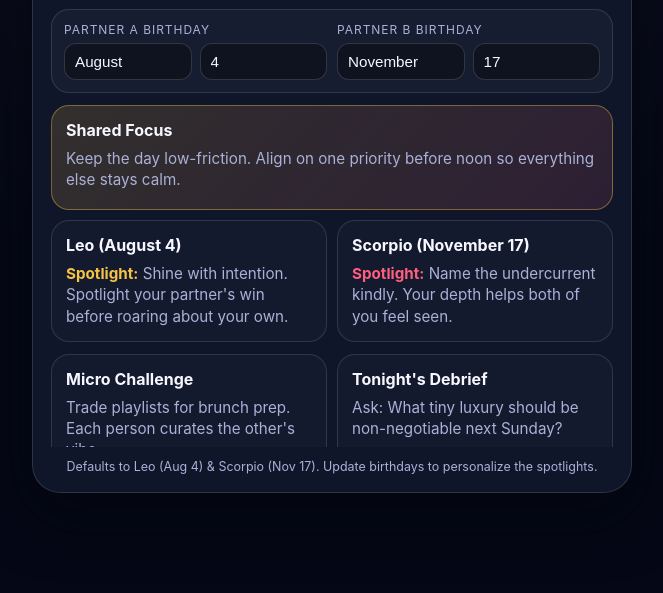
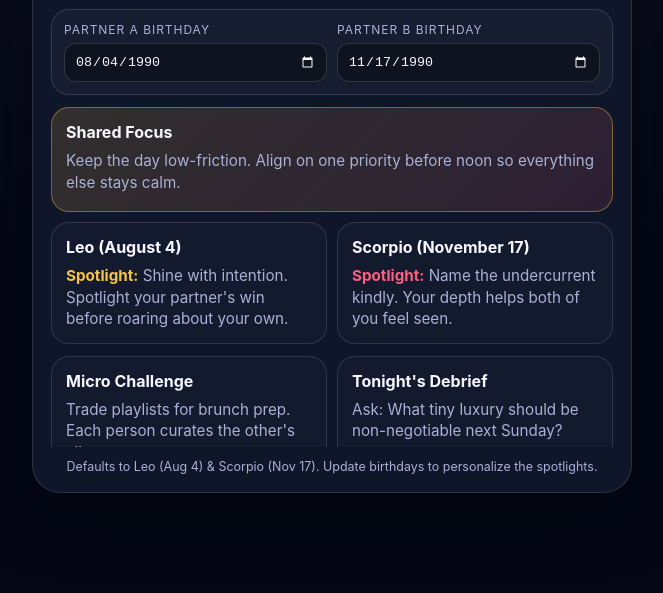
Before and after one commit to mrtsm/leo-scorpio-advice, a website: page horoscope-advice/index.html in a window 1280 px wide. Shown: the part 207-800 px from the top of the page, without its empty margins (308-971 px from the left). Drawn offline with Linux system fonts and the light colour scheme.

Commit message:
Restore date picker inputs

```diff
--- a/horoscope-advice/index.html
+++ b/horoscope-advice/index.html
@@ -84,25 +84,13 @@
       margin-bottom: 6px;
       color: var(--muted);
     }
-    .controls .date-picker {
-      display: grid;
-      grid-template-columns: 1fr 1fr;
-      gap: 8px;
-    }
-    select {
+    .controls input {
       width: 100%;
-      padding: 9px 10px;
+      padding: 10px;
       border-radius: 12px;
       border: 1px solid rgba(255, 255, 255, 0.15);
       background: rgba(0, 0, 0, 0.35);
       color: var(--text);
-      font-size: 0.95rem;
-      appearance: none;
-      position: relative;
-    }
-    select:focus-visible {
-      outline: 2px solid var(--accent);
-      outline-offset: 2px;
     }
     .content {
       flex: 1;
@@ -184,18 +172,12 @@
 
     <section class="controls">
       <div>
-        <label for="partner-a-month">Partner A birthday</label>
-        <div class="date-picker">
-          <select id="partner-a-month" aria-label="Partner A birth month"></select>
-          <select id="partner-a-day" aria-label="Partner A birth day"></select>
-        </div>
+        <label for="partner-a-date">Partner A birthday</label>
+        <input type="date" id="partner-a-date" name="partner-a-date" />
       </div>
       <div>
-        <label for="partner-b-month">Partner B birthday</label>
-        <div class="date-picker">
-          <select id="partner-b-month" aria-label="Partner B birth month"></select>
-          <select id="partner-b-day" aria-label="Partner B birth day"></select>
-        </div>
+        <label for="partner-b-date">Partner B birthday</label>
+        <input type="date" id="partner-b-date" name="partner-b-date" />
       </div>
     </section>
 
@@ -286,65 +268,30 @@
     };
 
     const defaults = {
-      partnerA: { month: 8, day: 4 },
-      partnerB: { month: 11, day: 17 }
+      partnerA: { month: 8, day: 4, value: "1990-08-04" },
+      partnerB: { month: 11, day: 17, value: "1990-11-17" }
     };
 
-    const months = [
-      "January","February","March","April","May","June","July","August","September","October","November","December"
-    ];
-
-    const controls = {
-      partnerA: {
-        month: document.getElementById("partner-a-month"),
-        day: document.getElementById("partner-a-day")
-      },
-      partnerB: {
-        month: document.getElementById("partner-b-month"),
-        day: document.getElementById("partner-b-day")
-      }
+    const inputs = {
+      partnerA: document.getElementById("partner-a-date"),
+      partnerB: document.getElementById("partner-b-date")
     };
 
-    function daysInMonth(month) {
-      if ([1,3,5,7,8,10,12].includes(month)) return 31;
-      if ([4,6,9,11].includes(month)) return 30;
-      return 29; // February with leap-year grace
+    Object.entries(inputs).forEach(([key, input]) => {
+      if (!input.value) {
+        input.value = defaults[key].value;
+      }
+      input.addEventListener("input", updateAdvice);
+    });
+
+    function parseBirthday(value, fallback) {
+      if (!value) return fallback;
+      const parts = value.split("-").map(Number);
+      if (parts.length < 3 || Number.isNaN(parts[1]) || Number.isNaN(parts[2])) {
+        return fallback;
+      }
+      return { month: parts[1], day: parts[2] };
     }
-
-    function populateMonthSelect(select) {
-      select.innerHTML = months
-        .map((label, index) => `<option value="${index + 1}">${label}</option>`)
-        .join("");
-    }
-
-    function populateDaySelect(select, maxDay) {
-      const options = Array.from({ length: maxDay }, (_, i) => i + 1)
-        .map((day) => `<option value="${day}">${day}</option>`)
-        .join("");
-      select.innerHTML = options;
-    }
-
-    function clampDayValue(controlKey) {
-      const { month, day } = controls[controlKey];
-      const selectedMonth = Number(month.value) || defaults[controlKey].month;
-      const max = daysInMonth(selectedMonth);
-      const currentDay = Number(day.value) || defaults[controlKey].day;
-      populateDaySelect(day, max);
-      day.value = String(Math.min(currentDay, max));
-    }
-
-    Object.entries(controls).forEach(([key, control]) => {
-      populateMonthSelect(control.month);
-      control.month.value = String(defaults[key].month);
-      clampDayValue(key);
-      control.day.value = String(defaults[key].day);
-
-      control.month.addEventListener("change", () => {
-        clampDayValue(key);
-        updateAdvice();
-      });
-      control.day.addEventListener("change", updateAdvice);
-    });
 
     function formatMonthDay(month, day) {
       const ref = new Date(2020, month - 1, day);
@@ -364,13 +311,6 @@
       if ((month === 9 && day >= 23) || (month === 10 && day <= 22)) return "Libra";
       if ((month === 10 && day >= 23) || (month === 11 && day <= 21)) return "Scorpio";
       return "Sagittarius";
-    }
-
-    function getPartnerDate(key) {
-      const month = Number(controls[key].month.value) || defaults[key].month;
-      const maxDay = daysInMonth(month);
-      const day = Math.min(Number(controls[key].day.value) || defaults[key].day, maxDay);
-      return { month, day };
     }
 
     function updatePartnerCard({ month, day }, headingId, messageId, fallbackLabel) {
@@ -401,8 +341,8 @@
       document.getElementById("micro-challenge").textContent = info.challenge;
       document.getElementById("debrief").textContent = info.debrief;
 
-      const partnerA = getPartnerDate("partnerA");
-      const partnerB = getPartnerDate("partnerB");
+      const partnerA = parseBirthday(inputs.partnerA.value, defaults.partnerA);
+      const partnerB = parseBirthday(inputs.partnerB.value, defaults.partnerB);
       updatePartnerCard(partnerA, "partner-a-heading", "partner-a-message", "Bring your steady light today.");
       updatePartnerCard(partnerB, "partner-b-heading", "partner-b-message", "Stay present and responsive.");
     }
```
